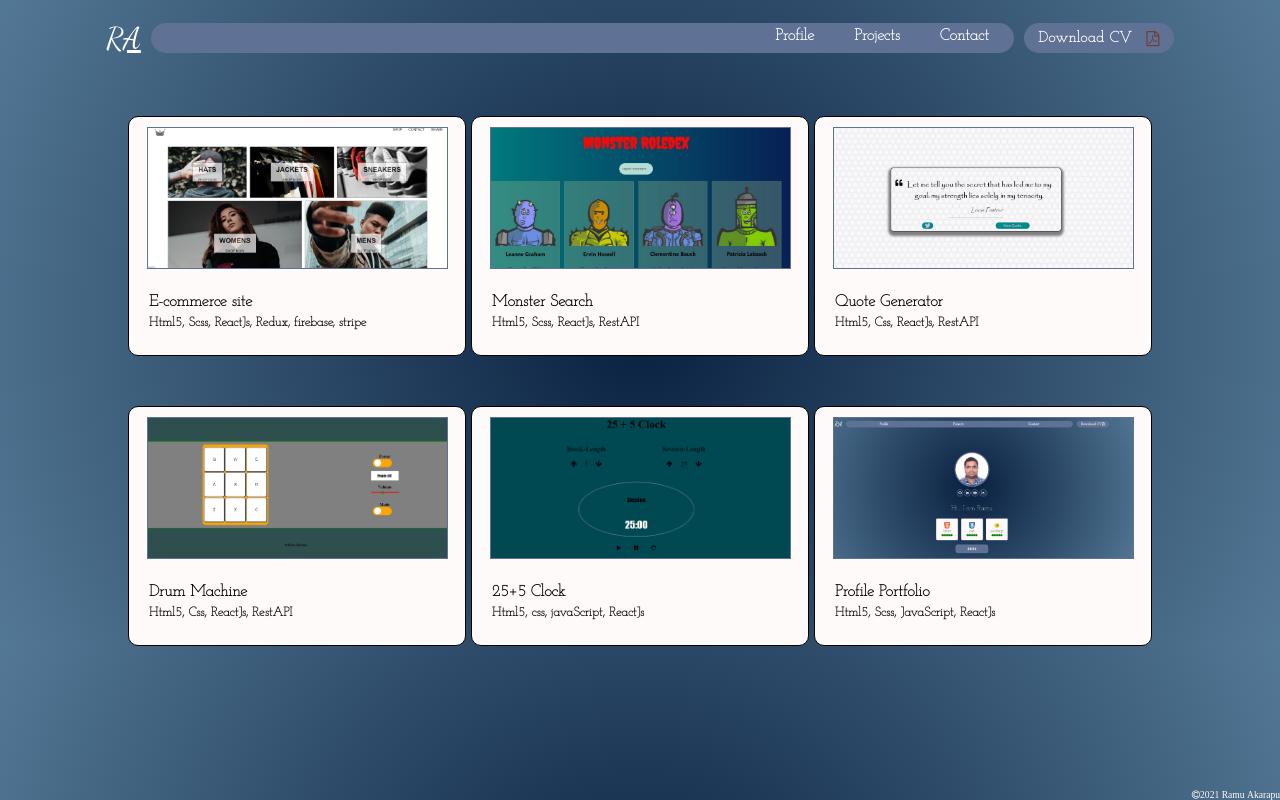
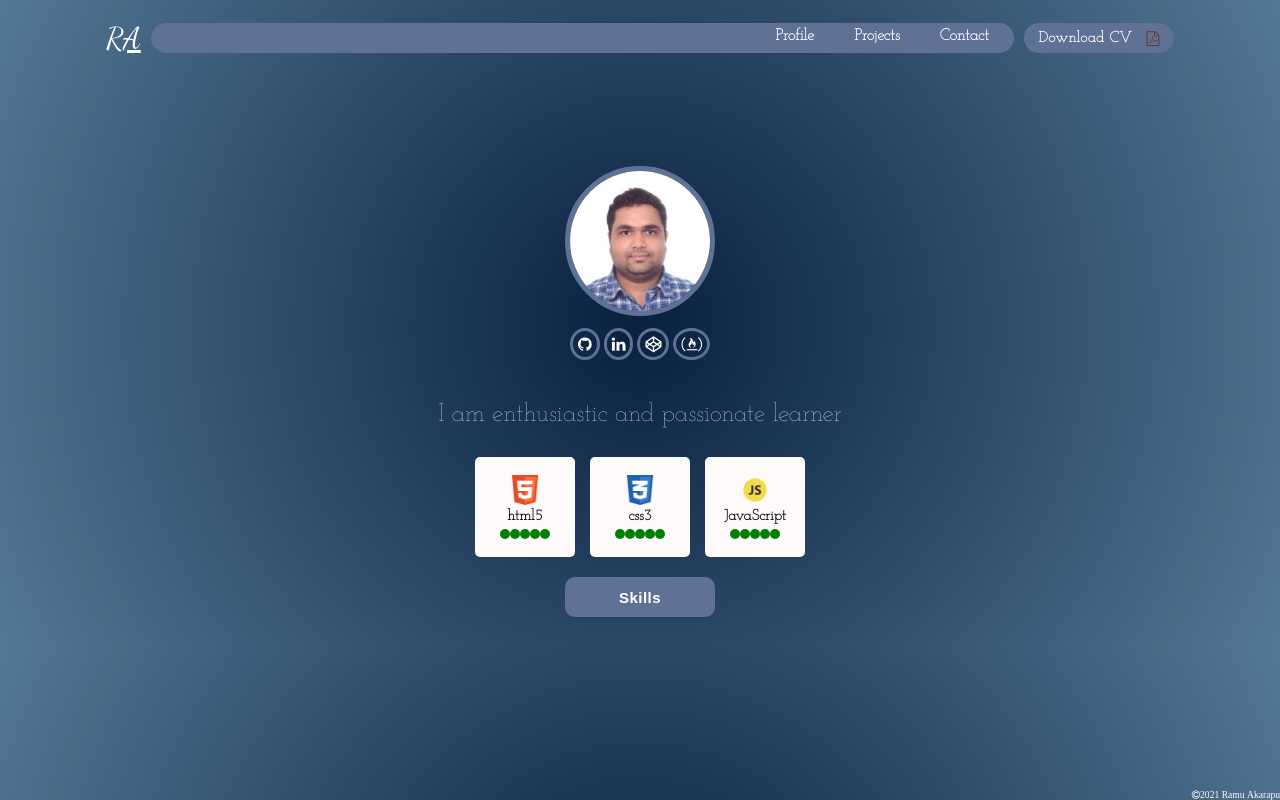
Before and after one commit to Ramu0225/Personal-Portfolio, a React (Create React App) app: page /projects in a window 1280 px wide. Built offline with nearby package versions, Linux system fonts and the light colour scheme.

Commit message:
try fixing deploy url

```diff
--- a/package.json
+++ b/package.json
@@ -2,7 +2,7 @@
   "name": "portfolio",
   "version": "0.1.0",
   "private": true,
-  "homepage": "https://ramu0225.github.io/Personal-Portfolio/",
+  "homepage": "https://ramu0225.github.io",
 
   "dependencies": {
     "@testing-library/jest-dom": "^5.12.0",
--- a/src/App.js
+++ b/src/App.js
@@ -14,15 +14,12 @@ class App extends React.Component{
     <div className="App">
         <Header className="header"/>
        <Switch className="main-page">
-        <Route exact path= '/' component={ProfilePage}/>
+        <Route path= '/' component={ProfilePage}/>
         <Route path= '/projects' component={Projects}/>
         <Route path= '/contact' component={Contact}/>
         </Switch>
         <Footer className="footer"/>
      </div>
-
-
-
     );
 };
 }
```
